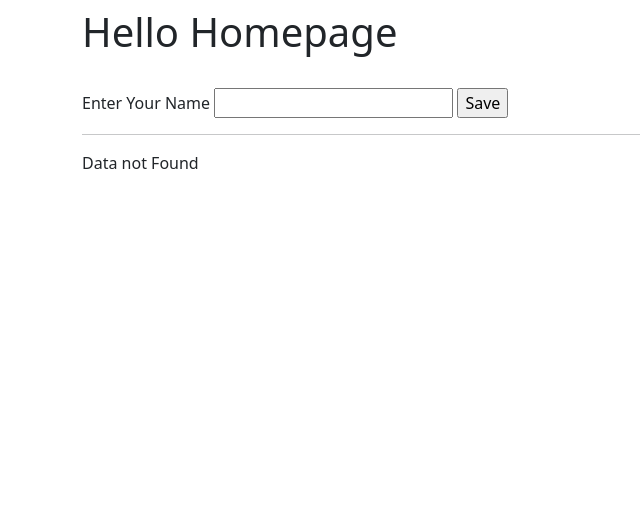
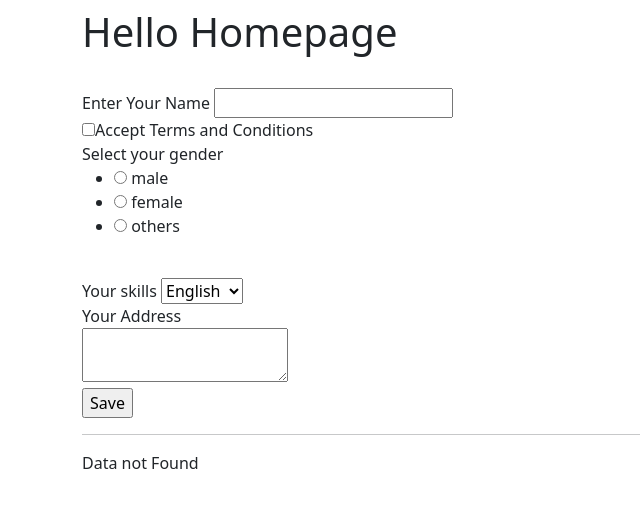
Before and after one commit to Moopz-Dev/flask--basic-flask, a Flask app: page / in a window 1280 px wide. Shown: the part 56-564 px from the top of the page, without its empty margins (0-640 px from the left). Run offline with Flask 2, Linux system fonts and the light colour scheme; some libraries are stand-ins or nearby versions.

Commit message:
feat: adds form elements
- imports validator and sessions
- use session in place of passing props
- adds BooleanField, RadioField, SelectField, and TextAreaField to the form

```diff
--- a/app.py
+++ b/app.py
@@ -1,7 +1,8 @@
 
-from flask import Flask, render_template, request
+from flask import Flask, render_template, request, session
 from flask_wtf import FlaskForm
-from wtforms import StringField, SubmitField
+from wtforms import StringField, SubmitField, BooleanField, RadioField, SelectField, TextAreaField
+from wtforms.validators import DataRequired
 
 
 app = Flask(__name__)
@@ -9,19 +10,32 @@ app.config['SECRET_KEY'] = 'mykey'
 
 
 class MyForm(FlaskForm):
-    name = StringField("Enter Your Name")
+    name = StringField("Enter Your Name", validators=[DataRequired()])
+    isAccept = BooleanField("Accept Terms and Conditions")
+    gender = RadioField("Select your gender", choices=[
+                        ('m', 'male'), ('f', 'female'), ('o', 'others')])
+    skills = SelectField("Your skills", choices=[
+                         ("English", "English"), ("Singing", "Singing"), ("Gaming", "Gaming")])
+    address = TextAreaField("Your Address")
     submit = SubmitField("Save")
 
 
 @app.route('/', methods=["GET", "POST"])
 def index():
     form = MyForm()
-    name = False
     if form.validate_on_submit():
-        name = form.name.data
+        session['name'] = form.name.data
+        session['isAccept'] = form.isAccept.data
+        session['gender'] = form.gender.data
+        session['skills'] = form.skills.data
+        session['address'] = form.address.data
+        # Clear Data
         form.name.data = ""
+        form.isAccept.data = ""
+        form.gender.data = ""
+        form.address.data = ""
     data = {"name": "Moopz-Dev", "age": 30, "job": "Programmer"}
-    return render_template("index.html", data=data, form=form, name=name)
+    return render_template("index.html", form=form, data=data)
 
 
 @app.route('/about')
--- a/templates/about.html
+++ b/templates/about.html
@@ -21,5 +21,7 @@
 </html> -->
 
 {% extends "layout.html" %} {% block content %}
-<h1>Hello About</h1>
-{% endblock %}
+<h1>Welcome to About</h1>
+{% for item in products %}
+<p>{{item}}</p>
+{% endfor %} {% endblock %}
--- a/templates/index.html
+++ b/templates/index.html
@@ -32,10 +32,33 @@
 	<h1>Hello Homepage</h1>
 	<br />
 	<form action="" method="post">
-		{{form.hidden_tag()}} {{form.name.label}} {{form.name()}} {{form.submit()}}
+		{{form.hidden_tag()}} {{form.name.label}} {{form.name()}}
+		<!-- Boolean Field -->
+		<br />
+		{{form.isAccept()}}{{form.isAccept.label}}
+		<!-- Radio Field -->
+		<br />
+		{{form.gender.label}} {{form.gender()}}
+		<!-- Select Field -->
+		<br />
+		{{form.skills.label}} {{form.skills()}}
+		<!-- Address Field -->
+		<br />
+		{{form.address.label}}
+		<br />
+		{{form.address()}}
+		<!-- Submit Button -->
+		<br />
+		{{form.submit()}}
 	</form>
 	<hr />
-	{% if name %} Your name is <strong> {{name}} </strong>
+	{% if session['name'] %} Your name is <strong> {{session['name']}} </strong>
+	<br />
+	Accept the terms and conditions? <strong> {{session['isAccept']}} </strong>
+	<br />
+	Your gender is <strong> {{session['gender']}} </strong> <br />
+	Your skill is <strong> {{session['skills']}} </strong> <br />
+	Your Address is <strong> {{session['address']}} </strong> <br />
 	{% else %} Data not Found {% endif %}
 </div>
 {% endblock %}
```
